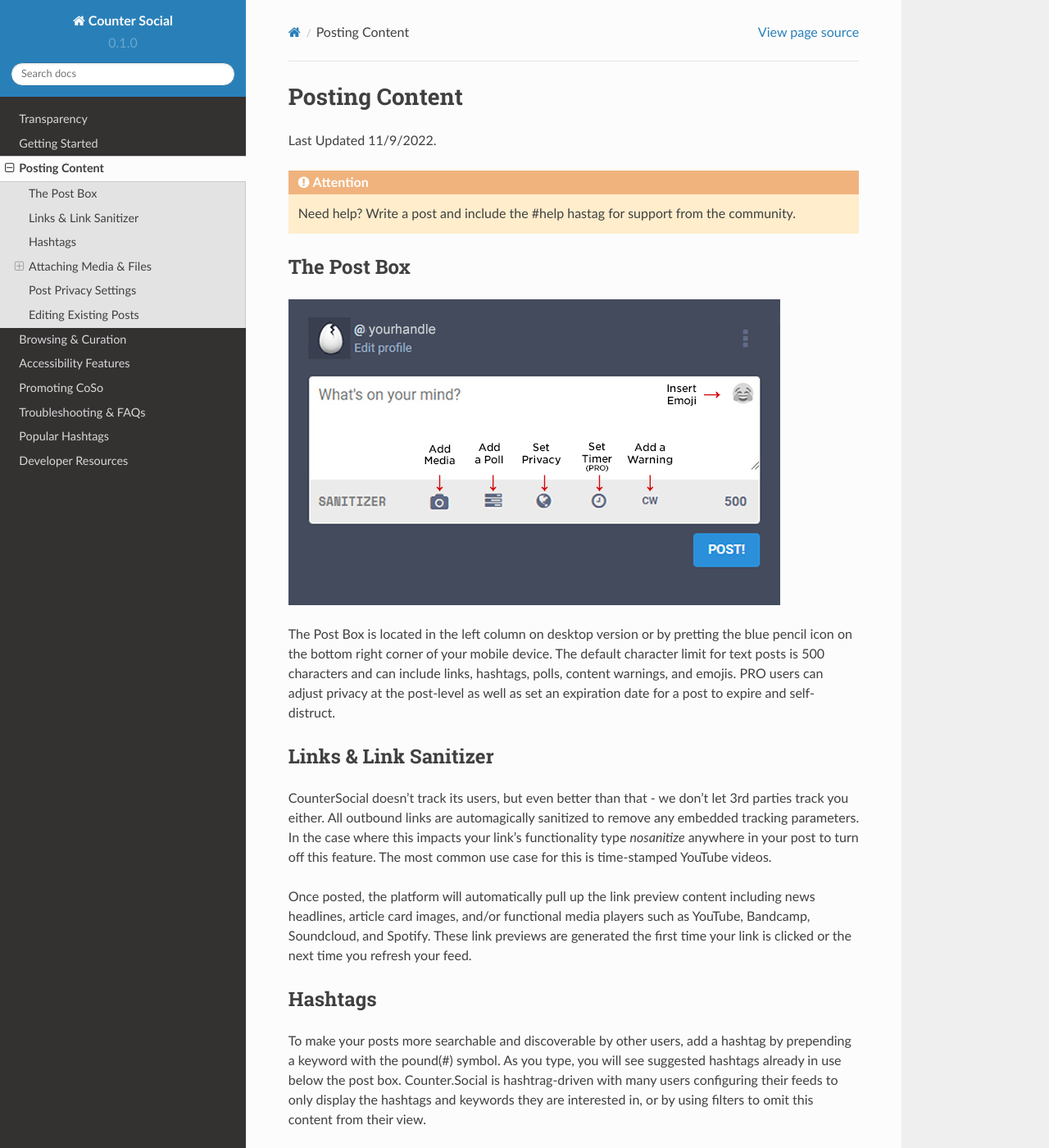
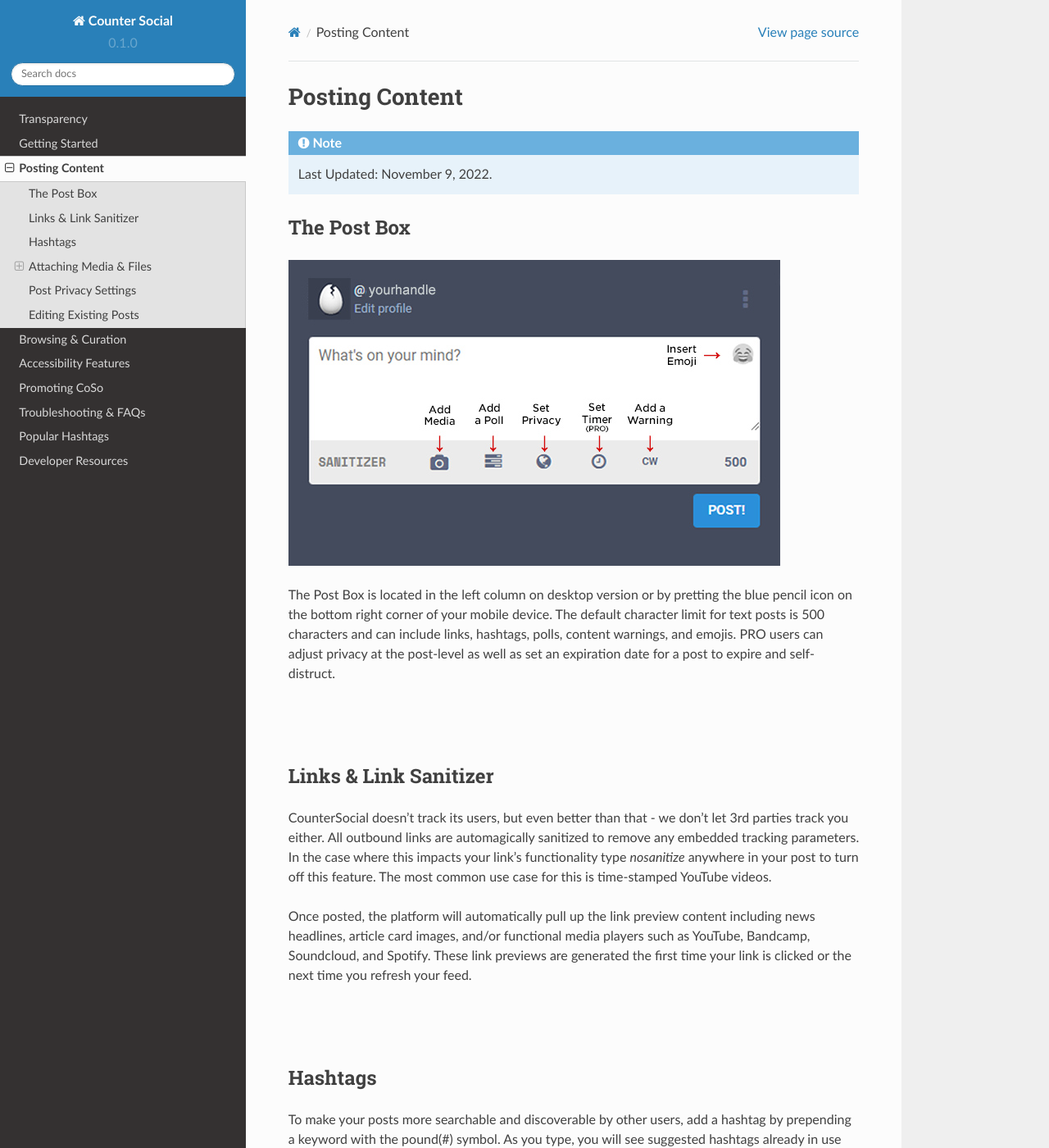
Before and after one commit to itskel/userguide, a Sphinx documentation site: the page built from docs/source/posting-content.rst, in a window 1280 px wide and 1400 px high. Shown: the whole window at 82% size. Built offline with Sphinx 7.4.7 and the Read the Docs theme 2.0.0, drawn with Linux system fonts in a browser that asks for light colours; pages that are not in the unit, such as notebooks, are missing from menus; some of the changed text lies outside the part shown.

Commit message:
Update posting-content.rst

```diff
--- a/docs/source/posting-content.rst
+++ b/docs/source/posting-content.rst
@@ -1,8 +1,7 @@
 Posting Content
 =====
-Last Updated 11/9/2022.
 
-.. attention:: Need help? Write a post and include the #help hastag for support from the community.
+.. note:: Last Updated: November 9, 2022.
 
 The Post Box
 ------------
@@ -35,12 +45,16 @@
 
 .. tip:: Counter.Social automatically scrubs all meta-data from your media files including the date, location, and camera settings. This includes photo orientation. If you upload an image and it is upside down or on its side, make an inconsequential edit, save it, and then reupload.
 
+|
+|
 Editing Media
 ^^^^^^^^^^^^^
 Once attached, hover over the image thumbnail and click the "Change Preview" link to adjust the image preview and add a text description for the visually impared. This discription appears for users accessing Counter.Social via a screen reader or other similar technology.
 
 .. warning:: If your image, GIF, or video is NSWF, contains mature, adult or graphic content, or may negativelly impact those with PTSD or photosensitivity issues, please click the eye icon to mark your media as sensitive and/or add a content warning to your post. Be advised, Counter.Social is committed to providing NO SAFE HAVEN for Child Sex Abuse Material. All uploaded images are hashed and compared against NCMEC databases of known CSAM hashes at our infrastructure edge.
 
+|
+|
 Setting Your Media Preferences
 ^^^^^^^^^^^^^
 Navigate to Edit Profile --> Preferences and scroll to the *Media Display* section to configure how you want media to display in your personal feeds. You can automatically hide all media marketed as "sensitive," choose if animated GIFs auto-play or even reduce their motion.
@@ -48,6 +62,8 @@
 .. image:: img_mediasettings.jpg
 
 
+|
+|
 Post Privacy Settings
 ------------
 Once you have configured your post, you can set the privacy at the post level. Upgrade to the PRO version to unlock unlisted, private, and direct message posting. You can also go to Edit Profile --> Preferences to set the default privacy level for all future posts.
@@ -63,6 +79,8 @@
 **Direct Message (PRO Feature)** - Visible to only the user that is mentioned in the post. The receiptient will recive a notification. All DMs are encrypted and cannot be accessed by any party, including Jester, unless they are mentioned. Establishing this as a PRO feature eliminates DM spam, scams, and phishing attempts. In the case you are a regular subscriber and wish to  have a private conversation with a PRO user, you can ask them to initiate the DM from their side.
 
 
+|
+|
 Editing Existing Posts
 ------------
 Rejoice! A version of the "edit" button has arrived. After you have posted, if you need to make changes to your post, click the three dots in the bottom right corner and select "Delete & Redraft" to make changes and repost. Keep in mind, all boosts and favorites will be reset and any replies will not be linked to the new version.
```
Also changed, not shown: other parts of docs/source/posting-content.rst (+16 -0 lines).
